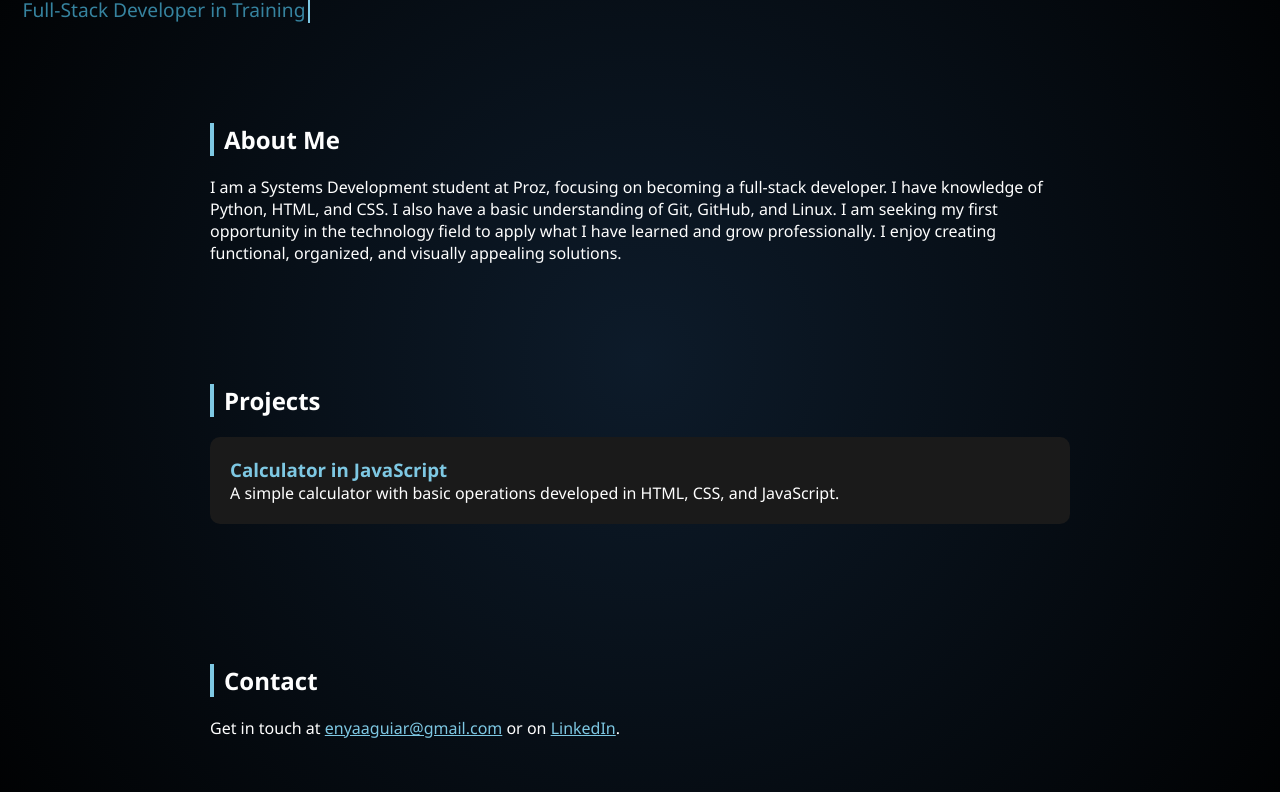
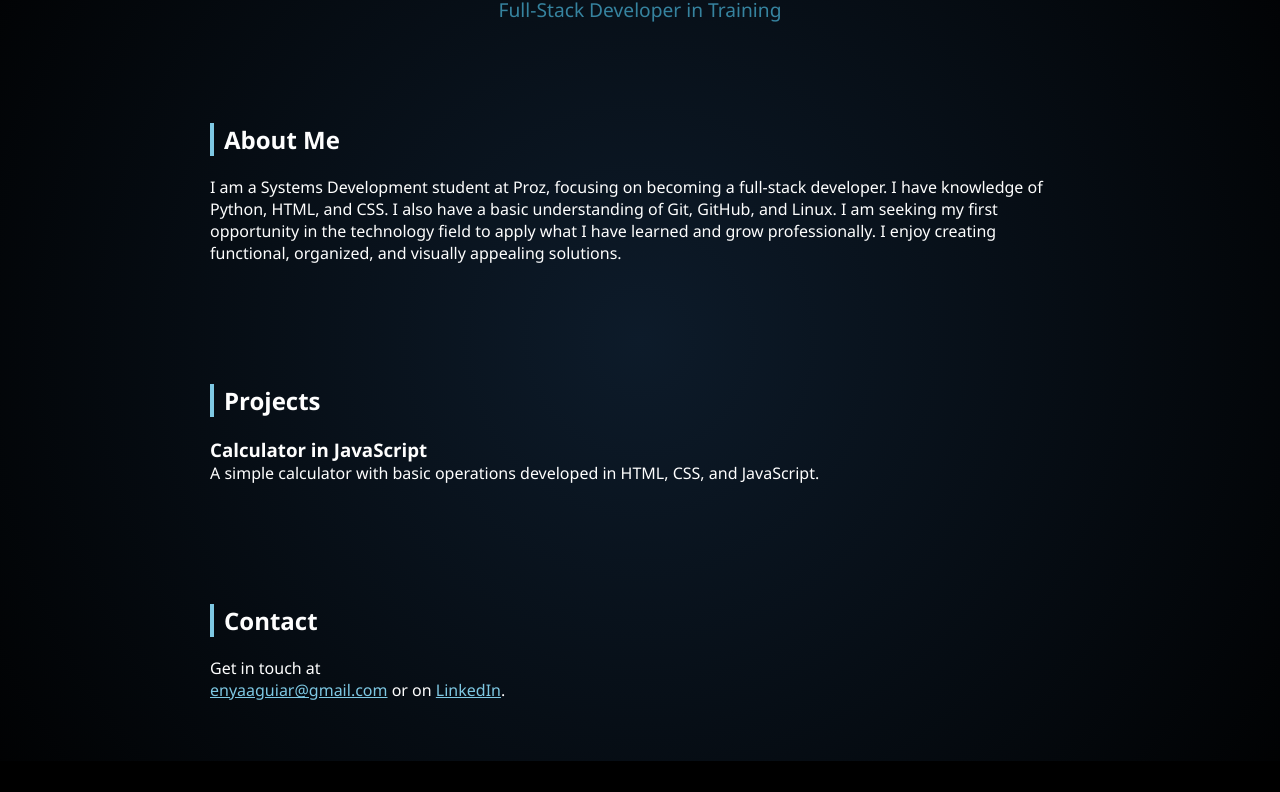
Before and after one commit to enyaaguiar/portfolio-enya, a plain HTML site: page index.html in a window 1280 px wide. Shown: the part 179-971 px from the top of the page. Drawn offline with Linux system fonts and the light colour scheme.

```diff
--- a/index.html
+++ b/index.html
@@ -39,10 +39,15 @@
   min-height: 24px;
   white-space: nowrap;
   overflow: hidden;
-      border-right: 2px solid #7ec8e3;
-      width: 0;
-      animation: typing 3s steps(40, end) forwards, blink 0.75s step-end infinite;
+  width: 15ch;
+  border-right: none;
+  animation: typing 3s steps(15, end) forwards, blink 0.75s step-end 4;
+  margin-left: auto;
+  margin-right: auto;
 }
+
+
+
 
     nav {
       position: fixed;
@@ -137,14 +142,16 @@
 <body>
   <nav>
     <a href="#about">About</a>
-    <a href="#portfolio">Portfolio</a>
+    <a href="#projects">Projects</a>
+    <a href="#skills">Skills</a>
     <a href="#contact">Contact</a>
   </nav>
 
   <header>
     <h1>Enya Aguiar</h1>
-    <p id="subtitle" style="text-align: center;">Full-Stack Developer in Training </p>
+    <p id="subtitle">Full-Stack Developer in Training </p>
   </header>
+
 
   <section id="about">
     <h2>About Me</h2>
@@ -153,9 +160,9 @@
     </p>
   </section>
 
-  <section id="portfolio">
+  <section id="projects">
     <h2>Projects</h2>
-    <div class="portfolio">
+    <div class="projects">
       <h3>Calculator in JavaScript</h3>
       <p>A simple calculator with basic operations developed in HTML, CSS, and JavaScript.</p>
     </div>
@@ -163,15 +170,14 @@
 
   <section id="contact">
     <h2>Contact</h2>
-    <p>Get in touch at <a href="mailto:enyaaguiar@gmail.com" style="color:#7ec8e3;">enyaaguiar@gmail.com</a> or on <a href="https://www.linkedin.com/in/enya-aguiar-b193461a2/" style="color:#7ec8e3;">LinkedIn</a>.
+    <p>Get in touch at <p>
+      <a href="mailto:enyaaguiar@gmail.com" style="color:#7ec8e3;">enyaaguiar@gmail.com</a> or on <a href="https://www.linkedin.com/in/enya-aguiar-b193461a2/" style="color:#7ec8e3;">LinkedIn</a>.
     </p>
   </section>
 
   <footer>
     <p>&copy; 2025 Enya Aguiar. All rights reserved.</p>
   </footer>
-
-  <button id="topBtn" onclick="window.scrollTo({ top: 0, behavior: 'smooth' });">Back to Top</button>
 
   <script>
     window.onscroll = function () {
```
Lines whose indentation alone changed are shown as unchanged.
